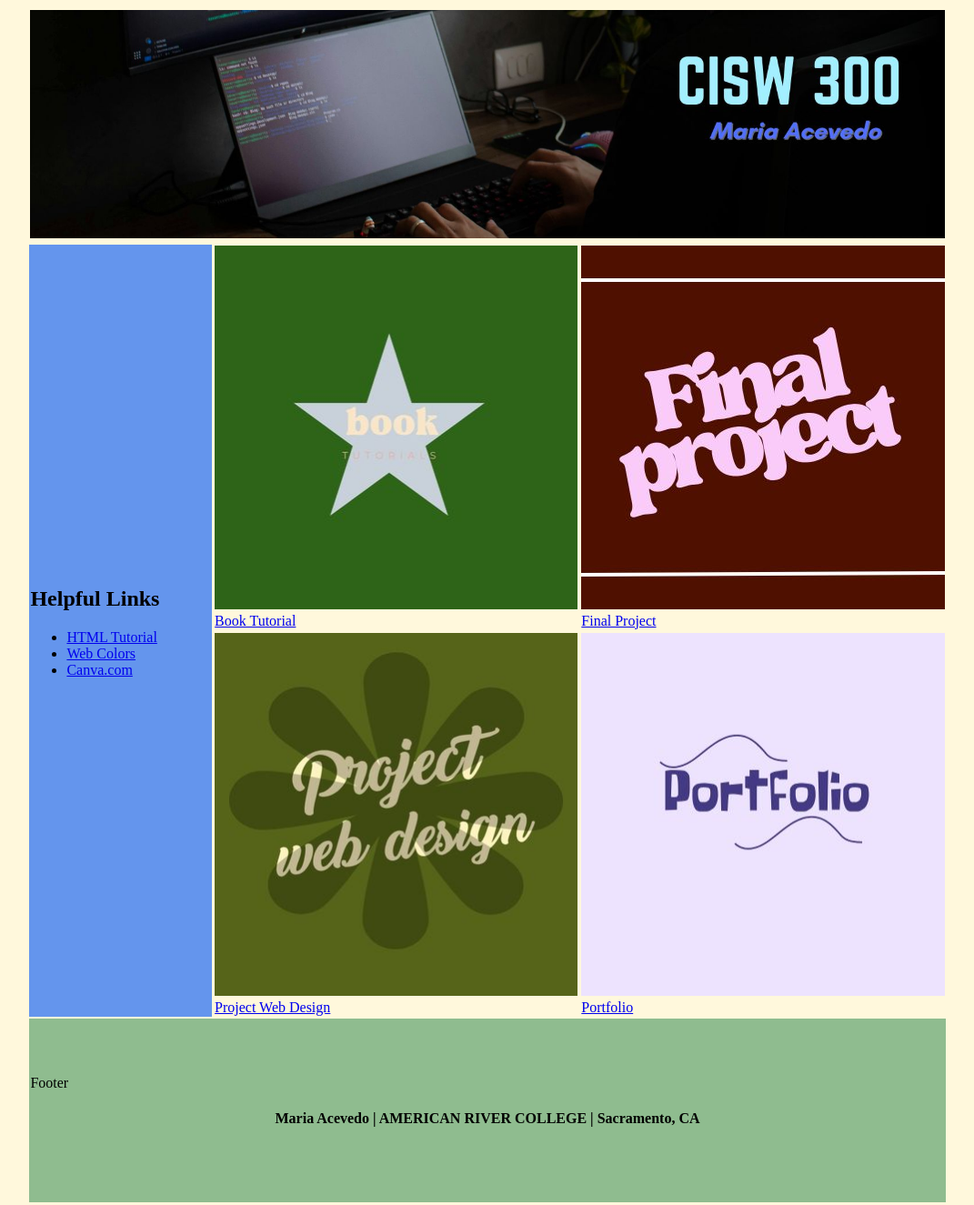
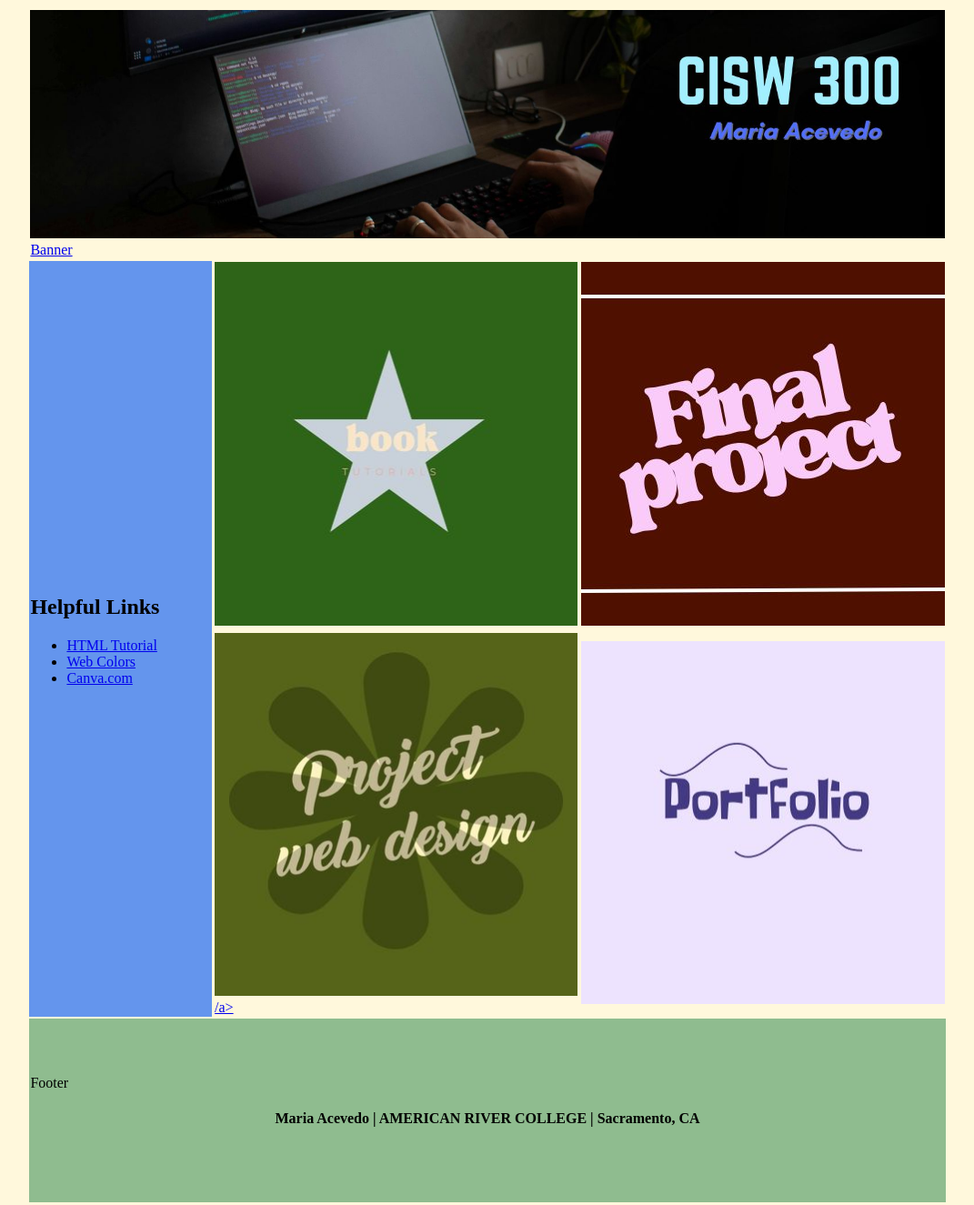
Before and after one commit to acemaria/cisw300, a plain HTML site: page index.html in a window 1280 px wide. Shown: the whole page at 91% size, without its empty margins (104-1175 px from the left). Drawn offline with Linux system fonts and the light colour scheme.

Commit message:
Fix HTML structure and update banner link

```diff
--- a/index.html
+++ b/index.html
@@ -13,7 +13,7 @@
 <table align="center" style="width: 80%" >
 
     <tr>
-    <td colspan="3"><a href="index.html"><img src="banner2.jpg" alt="CISW 300 Banner" width="100%"/></a></td>
+    <td colspan="3"><a href="index.html"><img src="banner2.jpg" alt="CISW 300 Banner" width="100%">Banner</a></td>
     </tr>
 
     <tr>
@@ -30,14 +30,14 @@
 
     </td>
 
-    <td width="40%"><a href="book.html"><img src="booktutorial.jpg" alt="Book Tutorial" width="100%">Book Tutorial</a>
-    <td width="40%"><a href="finalproject.html"><img src="finalproject.jpg" alt="Final Project" width="100%">Final Project</a>
+    <td width="40%"><a href="book.html"><img src="booktutorial.jpg" alt="Book Tutorial" width="100%"></a>
+    <td width="40%"><a href="finalproject.html"><img src="finalproject.jpg" alt="Final Project" width="100%"></a>
     </td>
     </tr>
 
     <tr>
-        <td width="40%"><a href="projectwebdesign.html"><img src="projectwebdesign.jpg" alt="Project Web Design" width="100%">Project Web Design</a></td>
-        <td width="40%"><a href="portfolio.html"><img src="portfolio.jpg" alt="Portfolio" width="100%">Portfolio</a></td>
+        <td width="40%"><a href="projectwebdesign.html"><img src="projectwebdesign.jpg" alt="Project Web Design" width="100%">/a></td>
+        <td width="40%"><a href="portfolio.html"><img src="portfolio.jpg" alt="Portfolio" width="100%"></a></td>
     </tr>
 
     <tr>
```
